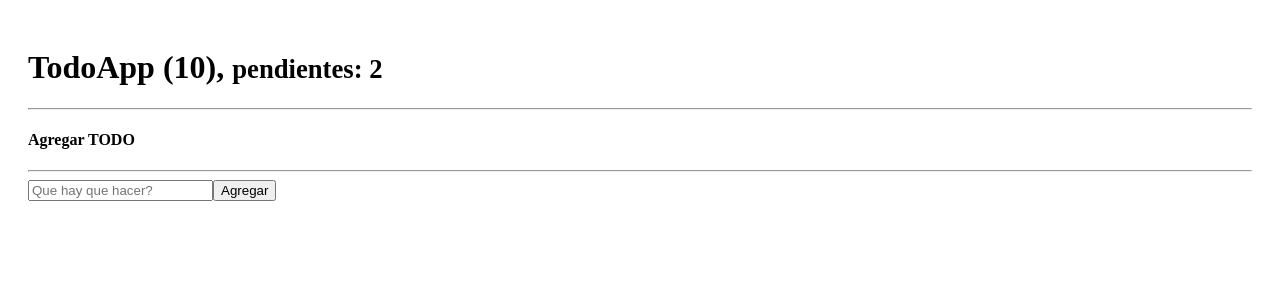
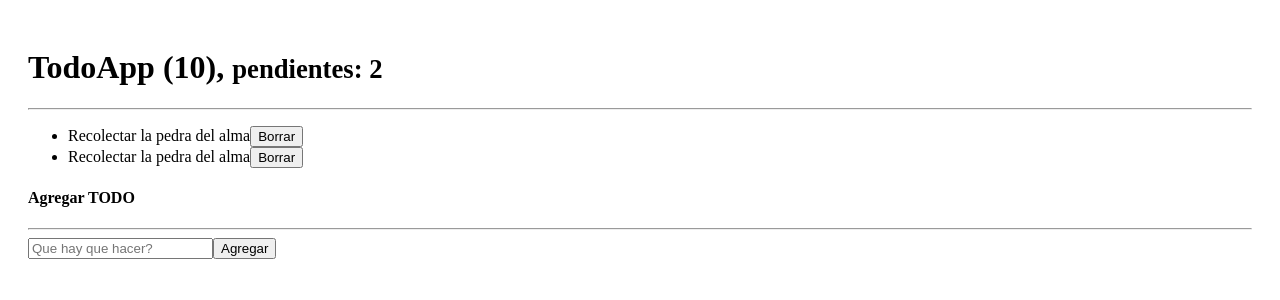
Before and after one commit to Alejandro2097/HooksApp, a React (Vite) app: page / in a window 1280 px wide. Shown: the top 300 px of the page. Built offline with nearby package versions, Linux system fonts and the light colour scheme.

Commit message:
mi solucion de la tarea

```diff
--- /dev/null
+++ b/src/08-useReducer/TodoAdd.jsx
@@ -0,0 +1,35 @@
+import { useRef } from "react";
+
+export const TodoAdd = ({onNewTodo, todos}) => {
+    const inputRef = useRef();
+    console.log(inputRef)
+    const handleSubmit = (event) => {
+            event.preventDefault();
+      };
+  return (
+    <>
+        <form onSubmit={handleSubmit}>
+            <input
+                type="text"
+                ref={inputRef}
+                placeholder="Que hay que hacer?"
+                className="form-control"
+                name="desc"
+            />
+            <button
+                className="btn btn-outline-primary mt-1"
+                id="myAnchor"
+                onClick={() => {
+                    onNewTodo({
+                        id:  new Date().getTime(),
+                        description: inputRef.current.value,
+                        done: false
+                    });
+                }}
+            >
+                Agregar
+            </button>
+        </form>
+    </>
+  )
+}
--- a/src/08-useReducer/TodoApp.jsx
+++ b/src/08-useReducer/TodoApp.jsx
@@ -1,6 +1,8 @@
 import { useReducer } from "react";
 
 import { todoReducer } from "./todoREducer";
+import { TodoList } from "./TodoList";
+import { TodoAdd } from "./TodoAdd";
 
 const initialState = [
     {
@@ -20,7 +22,7 @@ export const TodoApp = () => {
     const [todos, dispatch] = useReducer(todoReducer, initialState);
 
     const handleNewTodo = (todo) => {
-
+        console.log({todo})
     }
   return (
     <>
@@ -29,36 +31,14 @@ export const TodoApp = () => {
         <div className="row">
             <div className="col-7">
                 {/* Todo likst */}
-                <ul className="list-group">
-                    {
-                        // Todo item
-                        todos.map(todo => {
-                            <li key={todo.id} className="list-group-item d-flex justify-content-between">
-                                <span className="align-self-center"> Item 1</span>
-                                <button className="btn btn-danger">Borrar</button>
-                            </li>
-                        })
-                    }
-                </ul>
+                <TodoList todos={todos}/>
             </div>
             <div className="col-5">
                 <h4>Agregar TODO</h4>
                 <hr/>
                 {/* TodoAdd onNewTodo(todo) */}
                 {/* { id: new Date()..., description: '', done: false} */}
-                <form>
-                    <input
-                        type="text"
-                        placeholder="Que hay que hacer?"
-                        className="form-control"
-                    />
-                    <button
-                        type="submit"
-                        className="btn btn-outline-primary mt-1"
-                    >
-                        Agregar
-                    </button>
-                </form>
+              <TodoAdd onNewTodo={handleNewTodo} todo={todos}/>
             </div>
         </div>
 
--- /dev/null
+++ b/src/08-useReducer/TodoItem.jsx
@@ -0,0 +1,12 @@
+
+export const TodoItem = ({todos}) => {
+    console.log(todos, 'hijoooo')
+  return (
+    <>
+        <li key={todos.id} className="list-group-item d-flex justify-content-between">
+            <span className="align-self-center">{ todos.description}</span>
+            <button className="btn btn-danger">Borrar</button>
+        </li>
+    </>
+  )
+}
--- /dev/null
+++ b/src/08-useReducer/TodoList.jsx
@@ -0,0 +1,18 @@
+import { TodoItem } from "./TodoItem";
+
+export const TodoList = ({todos}) => {
+    console.log(todos, 'llegando reina')
+  return (
+    <>
+        <ul className="list-group">
+            {
+                // Todo item
+                // eslint-disable-next-line react/prop-types
+                todos.map(todo => (
+                    <TodoItem key={todo.id } todos={todo}/>
+                ))
+            }
+        </ul>
+    </>
+  )
+}
```
